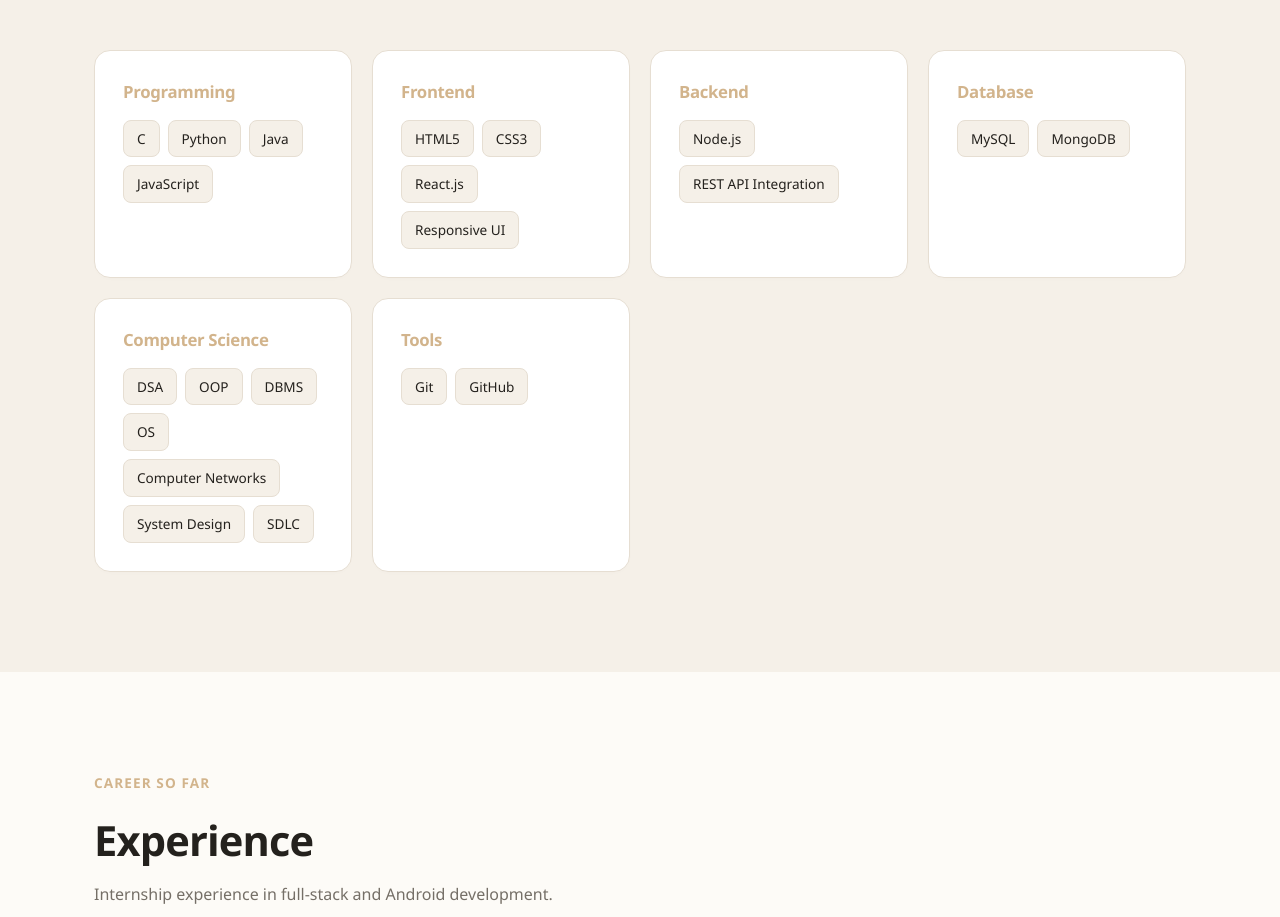
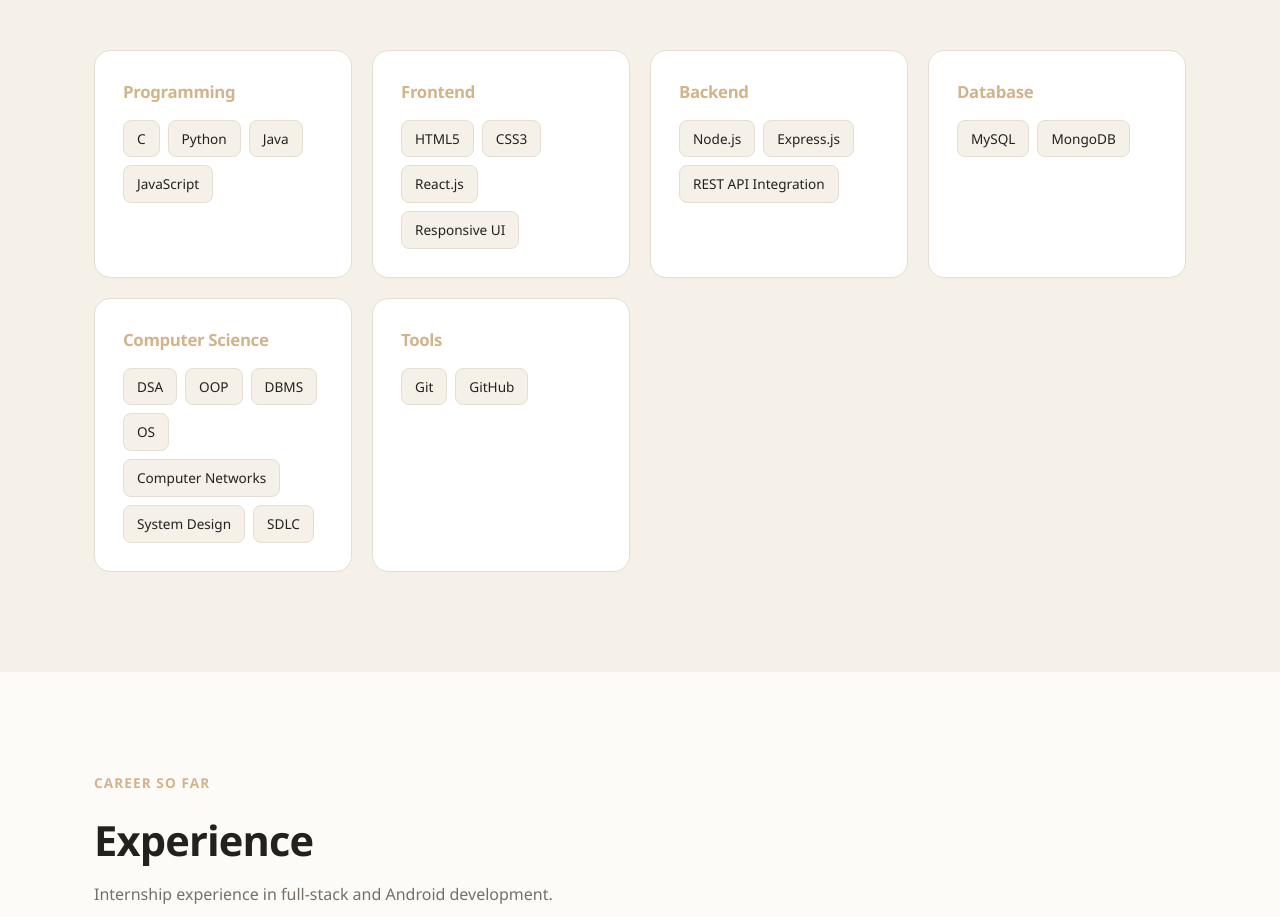
Before and after one commit to Navyashree-2208/Navyashree-Portfolio, a React (Vite) app: page / in a window 1280 px wide. Shown: the part 1608-2525 px from the top of the page. Built offline with nearby package versions, Linux system fonts and the light colour scheme.

Commit message:
updated skills section

```diff
--- a/src/main.jsx
+++ b/src/main.jsx
@@ -5,7 +5,7 @@ import './styles.css';
 const skills = [
   ['Programming', ['C','Python','Java','JavaScript']],
   ['Frontend', ['HTML5','CSS3','React.js','Responsive UI']],
-  ['Backend', ['Node.js','REST API Integration']],
+  ['Backend', ['Node.js','Express.js','REST API Integration']],
   ['Database', ['MySQL','MongoDB']],
   ['Computer Science', ['DSA','OOP','DBMS','OS','Computer Networks','System Design','SDLC']],
   ['Tools', ['Git','GitHub']]
```
